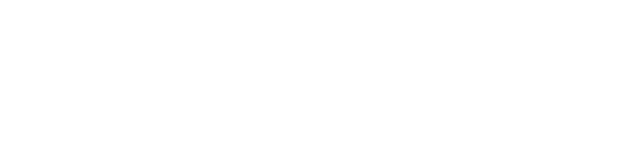
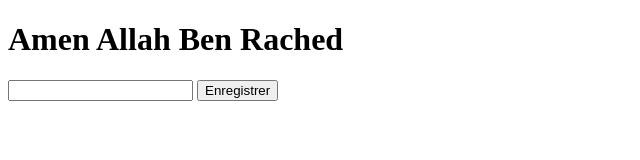
Before and after one commit to amen20/TP1_DevOps, a plain HTML site: page index.html in a window 1280 px wide. Shown: the whole page, without its empty margins (0-640 px from the left). Drawn offline with Linux system fonts and the light colour scheme.

Commit message:
Premier commit : ajout de index.html

```diff
--- a/index.html
+++ b/index.html
@@ -6,6 +6,8 @@
     <title>Document</title>
 </head>
 <body>
-
+    <h1>Amen Allah Ben Rached</h1>
+    <input type="text">
+    <button type="submit">Enregistrer</button>
 </body>
 </html>
```
